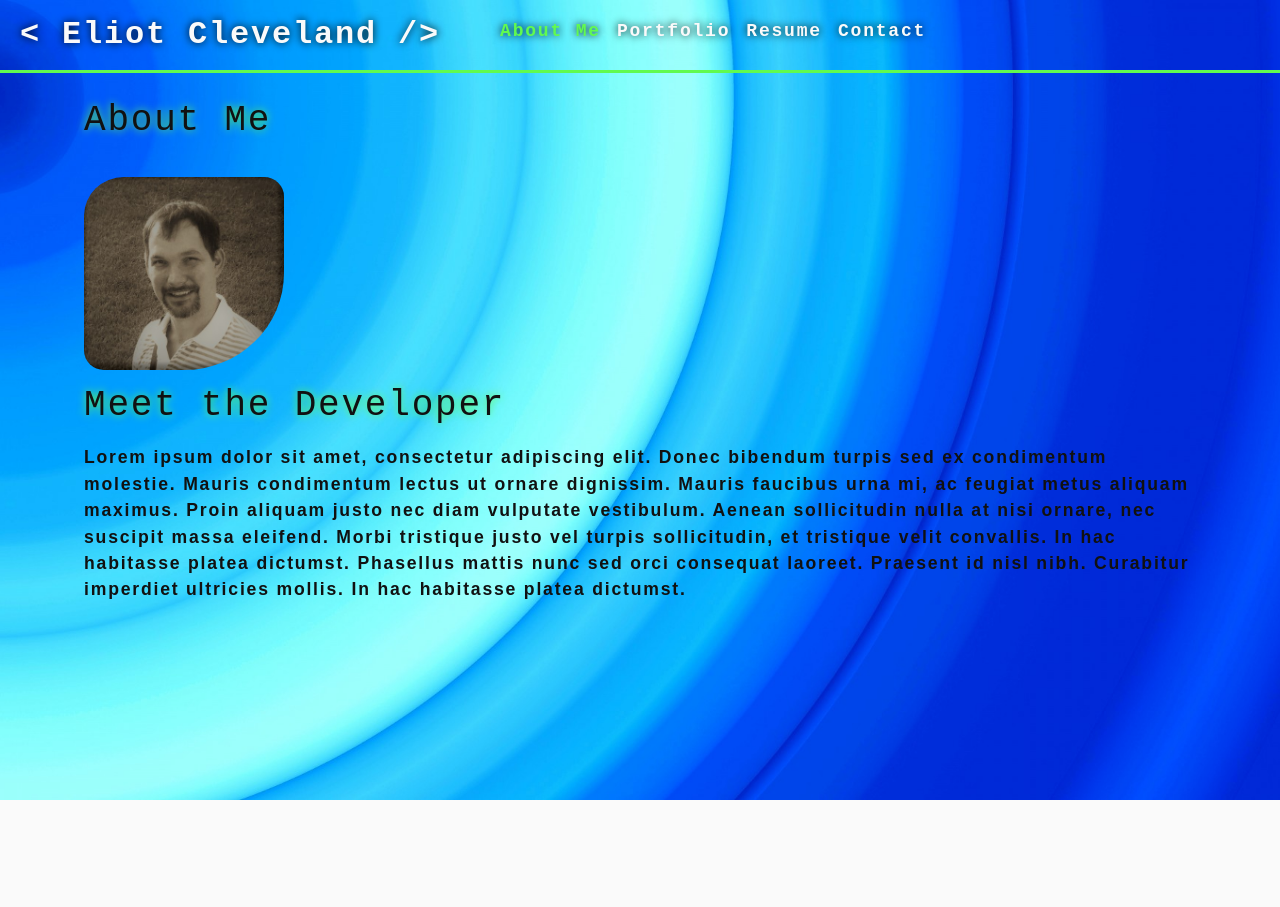
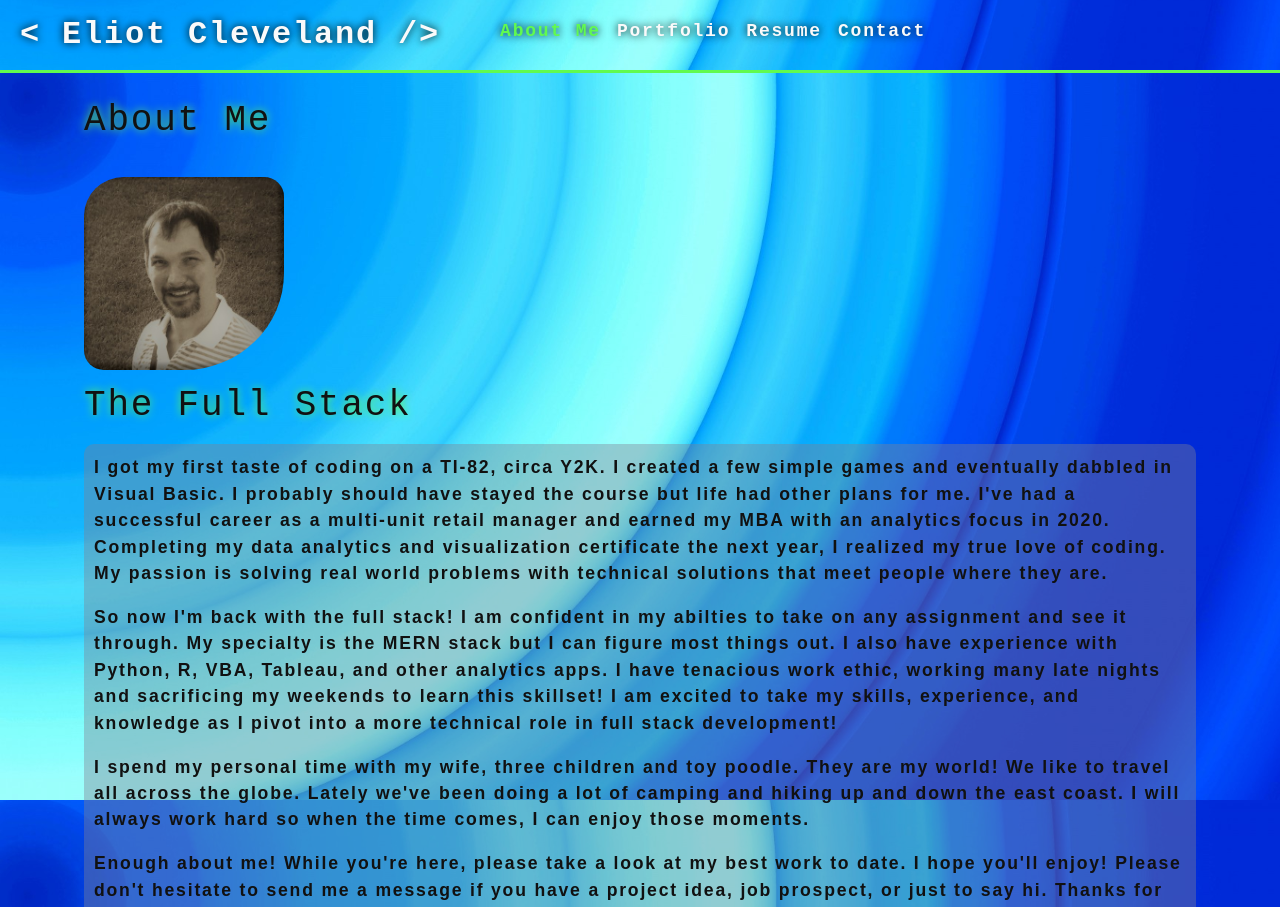
Before and after one commit to eclevela-1234/folio-3-point-0, a React (Create React App) app: page / in a window 1280 px wide. Shown: the top 907 px of the page. Before the commit the page ends 800 px from the top, so only its background shows below. Built offline with nearby package versions, Linux system fonts and the light colour scheme.

Commit message:
wrote and styled about blurb

```diff
--- a/src/components/About/index.js
+++ b/src/components/About/index.js
@@ -1,20 +1,55 @@
-import React from 'react'
+import React from "react";
 import profileImage from "../../assets/cover/profileimage.jpg";
 
 function About() {
-
   return (
-    <section className="my-2" >
-
-      <img src={profileImage} id="profileImg" className="" style={{ width: "100%" }} alt="profile" />
-      <h1 classname="my-2" id="about">Meet the Developer</h1>
-      <div className="my-2">
+    <section className="my-2">
+      <img
+        src={profileImage}
+        id="profileImg"
+        className=""
+        style={{ width: "100%" }}
+        alt="profile"
+      />
+      <h1 classname="my-2" id="about">
+        The Full Stack
+      </h1>
+      <div id="blurb" className="my-2">
         <p>
-          Lorem ipsum dolor sit amet, consectetur adipiscing elit. Donec bibendum turpis sed ex condimentum molestie. Mauris condimentum lectus ut ornare dignissim. Mauris faucibus urna mi, ac feugiat metus aliquam maximus. Proin aliquam justo nec diam vulputate vestibulum. Aenean sollicitudin nulla at nisi ornare, nec suscipit massa eleifend. Morbi tristique justo vel turpis sollicitudin, et tristique velit convallis. In hac habitasse platea dictumst. Phasellus mattis nunc sed orci consequat laoreet. Praesent id nisl nibh. Curabitur imperdiet ultricies mollis. In hac habitasse platea dictumst.
-      </p>
+          I got my first taste of coding on a TI-82, circa Y2K. I created a few
+          simple games and eventually dabbled in Visual Basic. I probably should
+          have stayed the course but life had other plans for me. I've had a
+          successful career as a multi-unit retail manager and earned my MBA
+          with an analytics focus in 2020. Completing my data analytics and
+          visualization certificate the next year, I realized my true love of
+          coding. My passion is solving real world problems with technical
+          solutions that meet people where they are.
+        </p>
+        <p>
+          So now I'm back with the full stack! I am confident in my abilties to
+          take on any assignment and see it through. My specialty is the MERN
+          stack but I can figure most things out. I also have experience with
+          Python, R, VBA, Tableau, and other analytics apps. I have tenacious
+          work ethic, working many late nights and sacrificing my weekends to
+          learn this skillset! I am excited to take my skills, experience, and
+          knowledge as I pivot into a more technical role in full stack
+          development!
+        </p>
+        <p>
+          I spend my personal time with my wife, three children and toy poodle.
+          They are my world! We like to travel all across the globe. Lately
+          we've been doing a lot of camping and hiking up and down the east
+          coast. I will always work hard so when the time comes, I can enjoy
+          those moments.
+        </p>
+        <p>
+          Enough about me! While you're here, please take a look at my best work to date.
+          I hope you'll enjoy! Please don't hesitate to send me a message if you have a project
+          idea, job prospect, or just to say hi. Thanks for stopping by!
+        </p>
       </div>
     </section>
-  )
+  );
 }
 
-export default About
+export default About;
--- a/src/index.css
+++ b/src/index.css
@@ -61,6 +61,11 @@ h1 {
 
 }
 
+#blurb {
+  background-color: rgba(49.92%, 50.2%, 56.7%, 0.4);
+  padding: 10px;
+  border-radius: 10px;
+}
 h2 {
   font-size: 2rem;
   padding: 10px;
```
